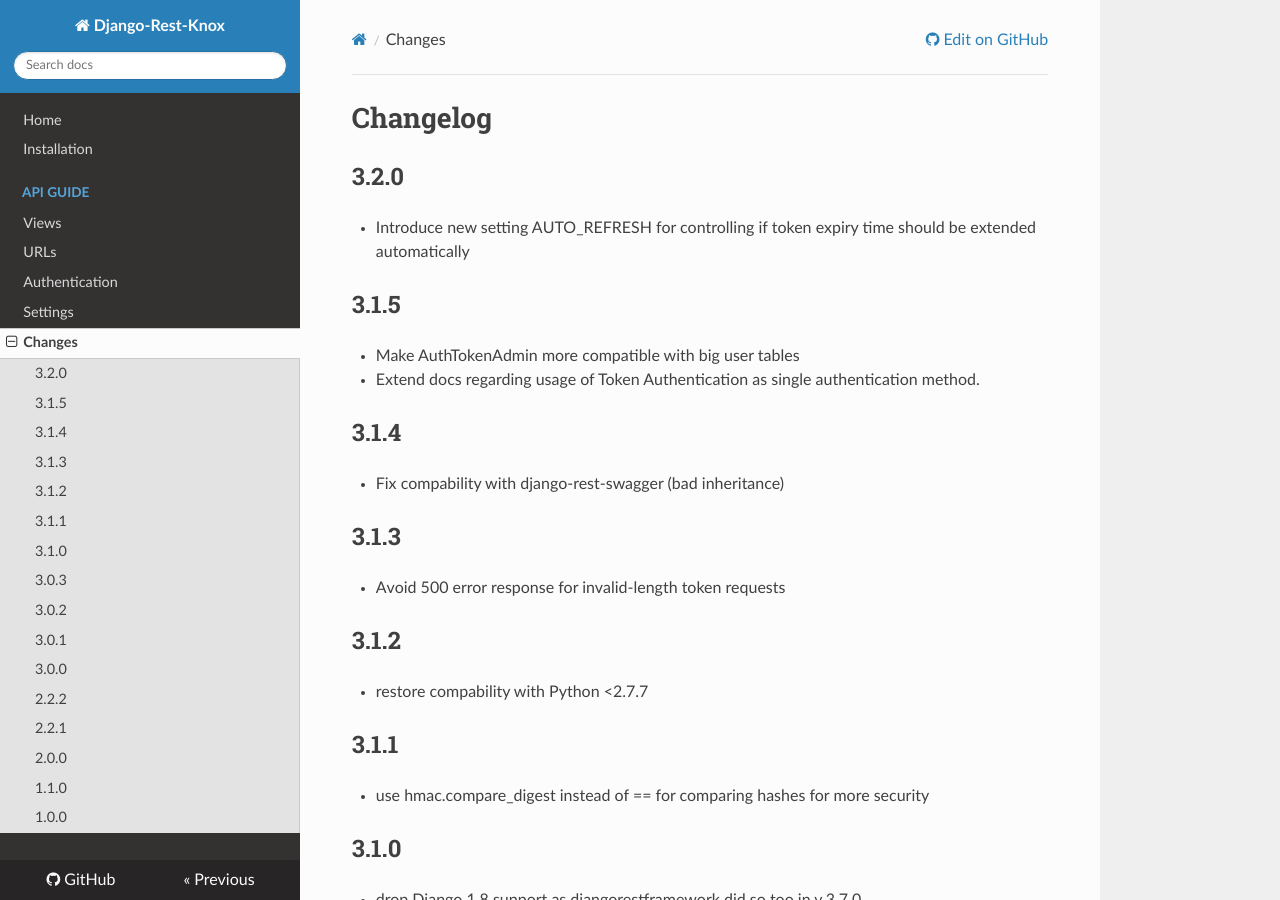
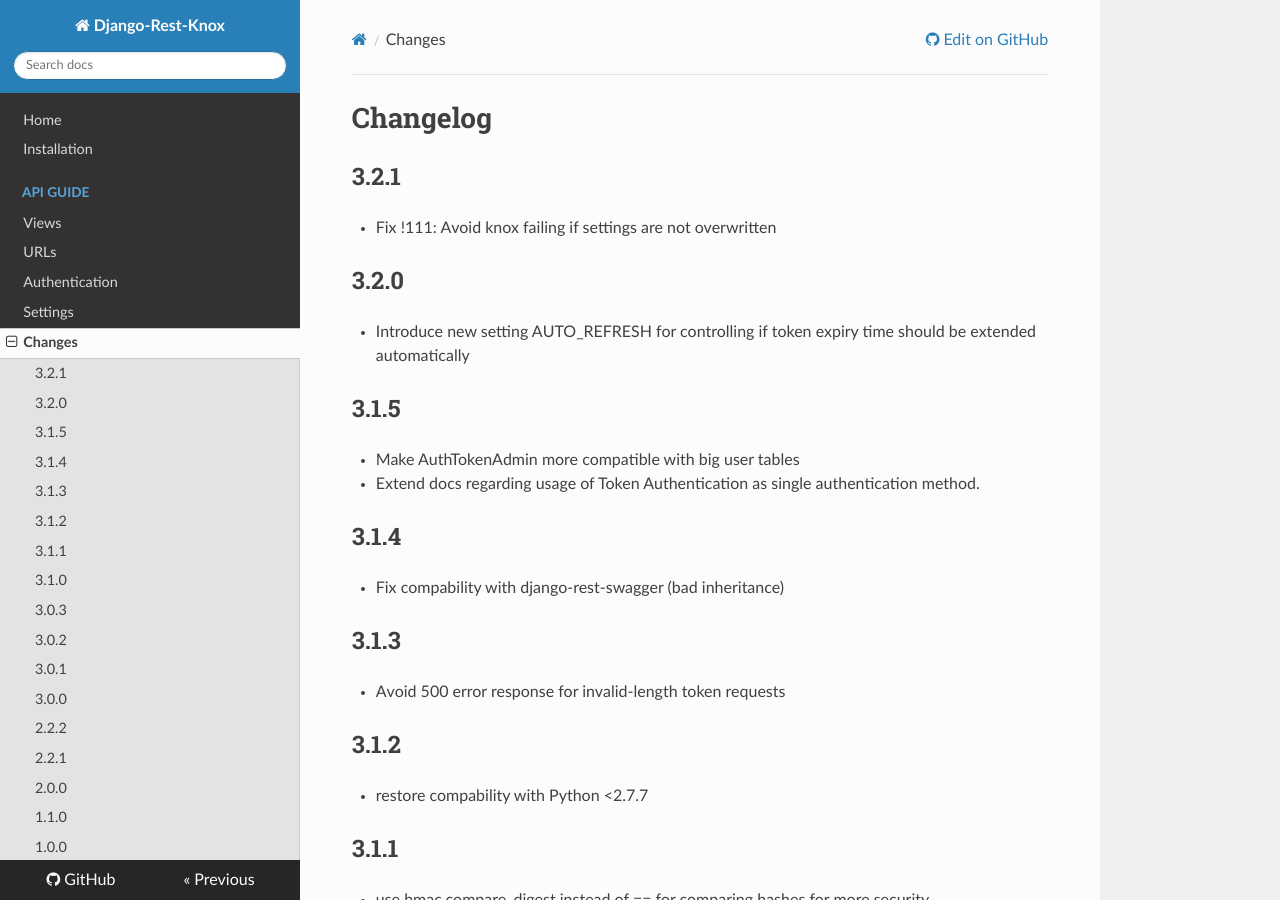
Before and after one commit to jazzband/django-rest-knox, an MkDocs documentation site: the page built from docs/changes.md, in a window 1280 px wide and 900 px high. Built offline with MkDocs 1.6.1, drawn with Linux system fonts in a browser that asks for light colours; nearby versions of some CDN libraries; old or Windows-style settings are respelled for this version of MkDocs.

Commit message:
Update changes.md

```diff
--- a/docs/changes.md
+++ b/docs/changes.md
@@ -1,4 +1,7 @@
 #Changelog
+
+## 3.2.1
+- Fix !111: Avoid knox failing if settings are not overwritten
 
 ## 3.2.0
 - Introduce new setting AUTO_REFRESH for controlling if token expiry time should be extended automatically
```
